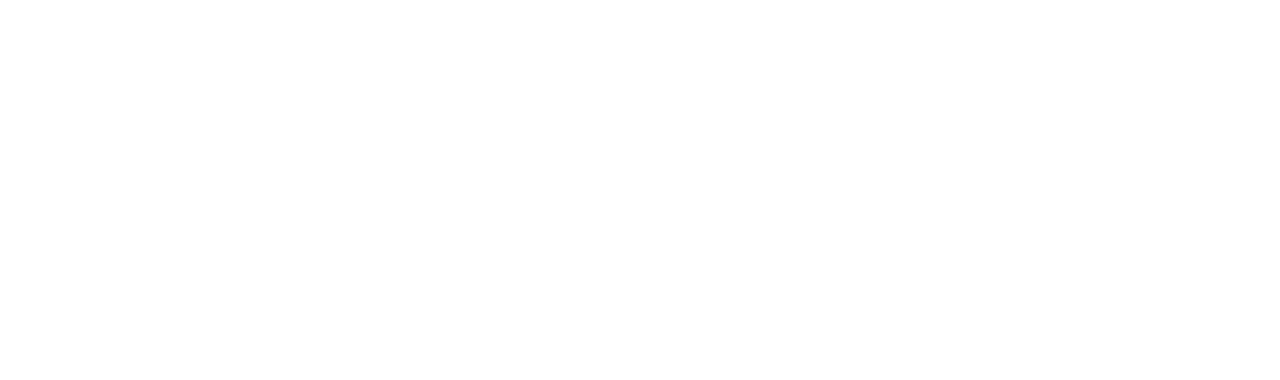
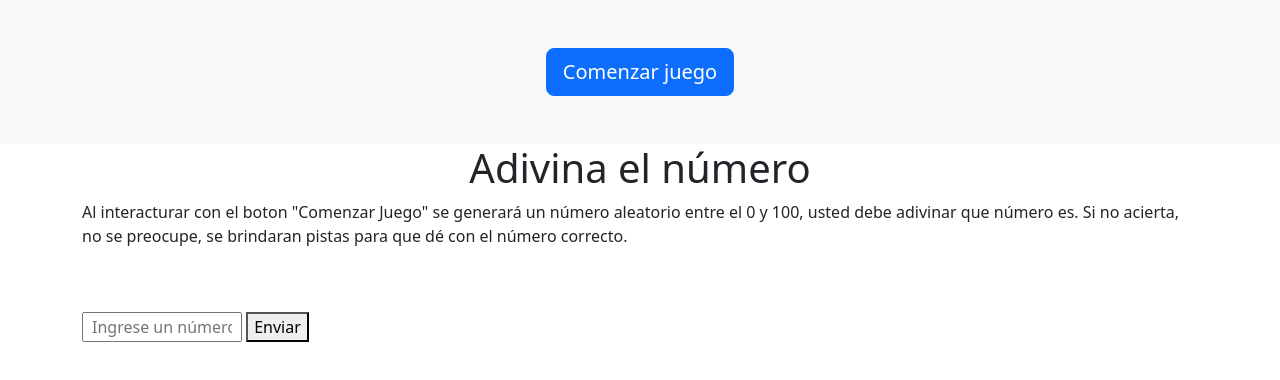
Before and after one commit to LeonelRC23/Tp5Ejercicio1, a plain HTML site: page index.html in a window 1280 px wide. Drawn offline with nearby package versions, Linux system fonts and the light colour scheme.

Commit message:
Realice el maquetado HTML

```diff
--- a/CSS/Style.css
+++ b/CSS/Style.css
@@ -0,0 +1,10 @@
+input[type=number]::-webkit-inner-spin-button,
+input[type=number]::-webkit-outer-spin-button {
+  -webkit-appearance: none;
+  margin: 0;
+}
+/* INVESTIGAR LUEGO */
+
+#ingresoNumero{
+    width: 10rem;
+}
--- a/JS/app.js
+++ b/JS/app.js
@@ -0,0 +1,18 @@
+let numRandom = 0;
+let numIngresado = 0;
+
+function numAleatorio(){
+    const num = Math.floor(Math.random() * 10) + 1;
+    alert(`Número aleatorio generado`);
+    return num;
+}
+
+function capturar(){
+    const num = document.getElementById(`ingresoNumero`).value;
+    return num;
+}
+
+const botonComenzarJuego = document.getElementById("btnComenzarJuego");
+
+
+botonComenzarJuego.addEventListener(`click`, numRandom = numAleatorio);
--- a/index.html
+++ b/index.html
@@ -9,13 +9,53 @@
       integrity="sha384-T3c6CoIi6uLrA9TneNEoa7RxnatzjcDSCmG1MXxSR1GAsXEV/Dwwykc2MPK8M2HN"
       crossorigin="anonymous"
     />
+    <link rel="stylesheet" href="./CSS/Style.css" />
     <title>Ejercicio 1</title>
   </head>
   <body>
+    <header
+      class="navbar bg-body-tertiary container-fluid justify-content-center p-5"
+    >
+      <button
+        type="button"
+        class="btn btn-primary btn-lg"
+        id="btnComenzarJuego"
+      >
+        Comenzar juego
+      </button>
+    </header>
+    <main class="container">
+      <section class="pb-5">
+        <h1 class="text-center">Adivina el número</h1>
+        <p>
+          Al interacturar con el boton "Comenzar Juego" se generará un número
+          aleatorio entre el 0 y 100, usted debe adivinar que número es. Si no
+          acierta, no se preocupe, se brindaran pistas para que dé con el número
+          correcto.
+        </p>
+      </section>
+      <section>
+        <form>
+          <label>
+            <input
+              placeholder="Ingrese un número"
+              type="number"
+              id="ingresoNumero"
+              min="0"
+              max="100"
+              class="px-2"
+            />
+            <button type="button" onclick="capturar()">Enviar</button>
+        </label>
+        </form>
+      </section>
+    </main>
+    <footer></footer>
     <script
       src="https://cdn.jsdelivr.net/npm/bootstrap@5.3.2/dist/js/bootstrap.bundle.min.js"
       integrity="sha384-C6RzsynM9kWDrMNeT87bh95OGNyZPhcTNXj1NW7RuBCsyN/o0jlpcV8Qyq46cDfL"
       crossorigin="anonymous"
     ></script>
+    <script src="./JS/app.js"></script>
   </body>
 </html>
```
